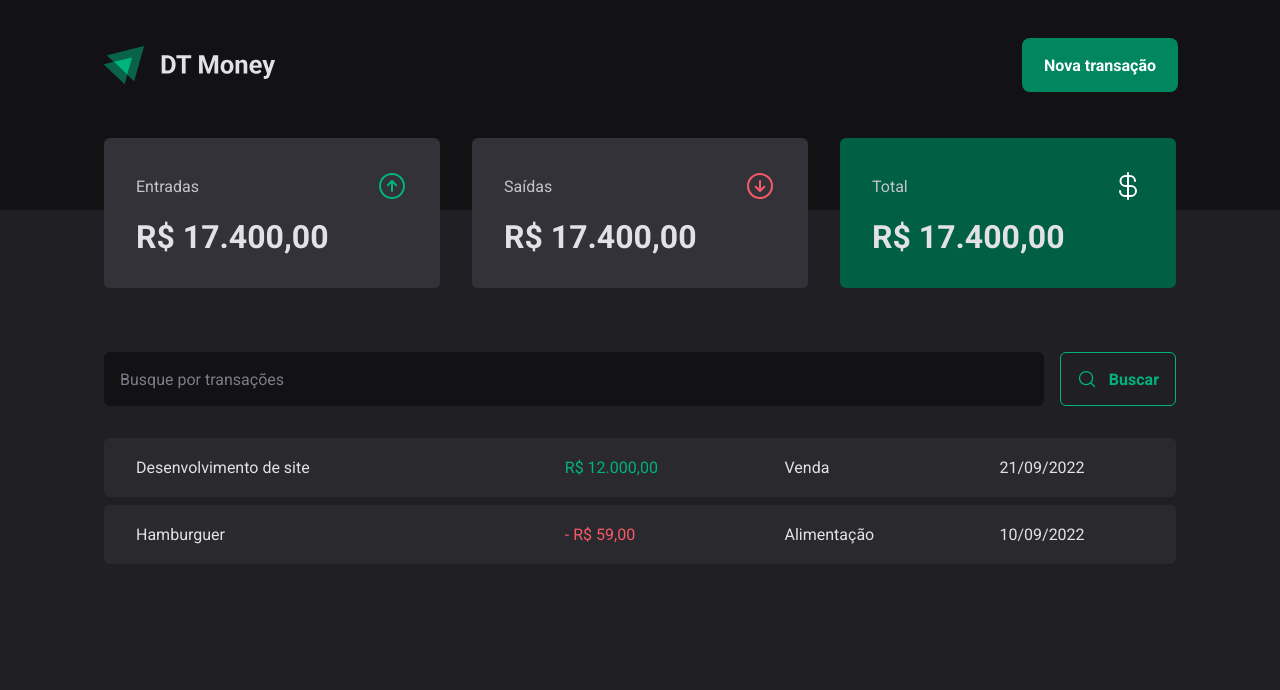
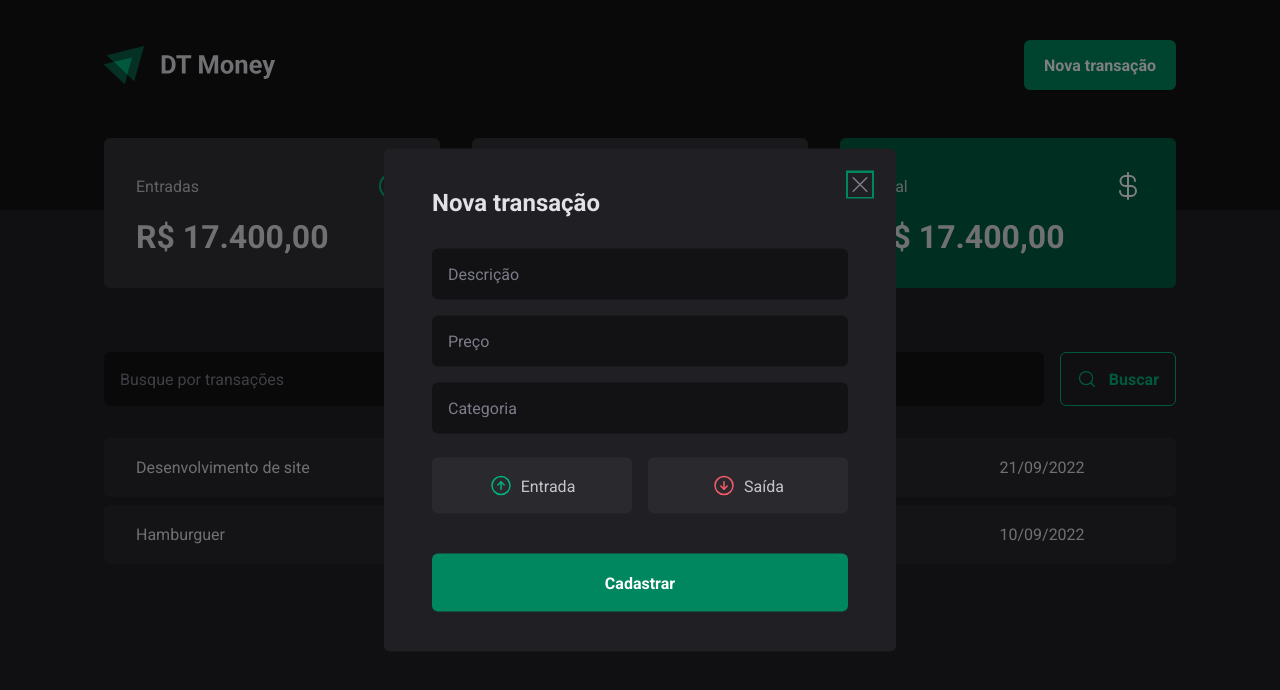
Before and after one commit to joel-luis/dt-money, a React (Vite) app: page / in a window 1280 px wide. Both pictures are taken after a click on the button "Nova transação". Shown: the top 690 px of the page. Built offline with nearby package versions, Linux system fonts and the light colour scheme.

Commit message:
create component modal

```diff
--- a/package.json
+++ b/package.json
@@ -9,6 +9,8 @@
     "lint": "eslint src --max-warnings=0"
   },
   "dependencies": {
+    "@radix-ui/react-dialog": "^1.0.2",
+    "@radix-ui/react-radio-group": "^1.1.0",
     "phosphor-react": "^1.4.1",
     "react": "^18.0.0",
     "react-dom": "^18.0.0",
--- a/src/components/Header/index.tsx
+++ b/src/components/Header/index.tsx
@@ -1,12 +1,20 @@
 import * as S from './styles'
+import * as Dialog from '@radix-ui/react-dialog'
+
 import igniteLogo from 'assets/ignite-logo.svg'
+import { NewTransactionModal } from 'components/NewTransactionModal'
 
 export function Header() {
   return (
     <S.HeaderContainer>
       <S.HeaderContent>
         <img src={igniteLogo} alt="" />
-        <S.NewTransactionButton>Nova transação</S.NewTransactionButton>
+        <Dialog.Root>
+          <Dialog.Trigger asChild>
+            <S.NewTransactionButton>Nova transação</S.NewTransactionButton>
+          </Dialog.Trigger>
+          <NewTransactionModal />
+        </Dialog.Root>
       </S.HeaderContent>
     </S.HeaderContainer>
   )
--- /dev/null
+++ b/src/components/NewTransactionModal/index.tsx
@@ -0,0 +1,35 @@
+import * as S from './styles'
+import * as Dialog from '@radix-ui/react-dialog'
+import { ArrowCircleDown, ArrowCircleUp, X } from 'phosphor-react'
+
+export function NewTransactionModal() {
+  return (
+    <Dialog.Portal>
+      <S.Overlay />
+      <S.Content>
+        <Dialog.Title>Nova transação</Dialog.Title>
+        <S.CloseButton>
+          <X size={24} />
+        </S.CloseButton>
+        <form action="">
+          <input type="text" placeholder="Descrição" required />
+          <input type="number" placeholder="Preço" required />
+          <input type="text" placeholder="Categoria" required />
+
+          <S.TransactionType>
+            <S.TransactionTypeButton variant="income" value="income">
+              <ArrowCircleUp size={24} />
+              Entrada
+            </S.TransactionTypeButton>
+            <S.TransactionTypeButton variant="outcome" value="outcome">
+              <ArrowCircleDown size={24} />
+              Saída
+            </S.TransactionTypeButton>
+          </S.TransactionType>
+
+          <button type="submit">Cadastrar</button>
+        </form>
+      </S.Content>
+    </Dialog.Portal>
+  )
+}
--- /dev/null
+++ b/src/components/NewTransactionModal/styles.ts
@@ -0,0 +1,120 @@
+import styled, { css } from 'styled-components'
+import * as Dialog from '@radix-ui/react-dialog'
+import * as RadioGroup from '@radix-ui/react-radio-group'
+
+export const Overlay = styled(Dialog.Overlay)`
+  position: fixed;
+  width: 100vw;
+  height: 100vh;
+  inset: 0;
+  background: rgba(0, 0, 0, 0.5);
+`
+export const Content = styled(Dialog.Content)`
+  ${({ theme }) => css`
+    min-width: 32rem;
+    border-radius: 6px;
+    padding: 2.5rem 3rem;
+    background: ${theme['gray-800']};
+
+    position: fixed;
+    top: 50%;
+    left: 50%;
+    transform: translate(-50%, -50%);
+
+    form {
+      margin-top: 2rem;
+      display: flex;
+      flex-direction: column;
+      gap: 1rem;
+
+      input {
+        border-radius: 6px;
+        border: 0;
+        background: ${theme['gray-900']};
+        color: ${theme['gray-300']};
+        padding: 1rem;
+
+        &::placeholder {
+          color: ${theme['gray-500']};
+        }
+      }
+
+      button[type='submit'] {
+        height: 58px;
+        border: 0;
+        background: ${theme['green-500']};
+        color: ${theme['white']};
+        font-weight: bold;
+        padding: 0 1.25rem;
+        border-radius: 6px;
+        margin-top: 1.5rem;
+        cursor: pointer;
+        transition: background-color 0.2s ease-in-out;
+
+        &:hover {
+          background: ${theme['green-700']};
+        }
+      }
+    }
+  `}
+`
+export const CloseButton = styled(Dialog.Close)`
+  ${({ theme }) => css`
+    position: absolute;
+    background: transparent;
+    border: 0;
+    top: 1.5rem;
+    right: 1.5rem;
+    line-height: 0;
+    cursor: pointer;
+    color: ${theme['gray-500']};
+  `}
+`
+export const TransactionType = styled(RadioGroup.Root)`
+  display: grid;
+  grid-template-columns: repeat(2, 1fr);
+  gap: 1rem;
+  margin-top: 0.5rem;
+`
+
+interface TransactionTypeButtonProps {
+  variant: 'income' | 'outcome'
+}
+
+export const TransactionTypeButton = styled(
+  RadioGroup.Item
+)<TransactionTypeButtonProps>`
+  ${({ theme, variant }) => css`
+    background: ${theme['gray-700']};
+    padding: 1rem;
+    display: flex;
+    align-items: center;
+    justify-content: center;
+    gap: 0.5rem;
+    border-radius: 6px;
+    cursor: pointer;
+    border: 0;
+    color: ${theme['gray-300']};
+
+    svg {
+      color: ${variant === 'income' ? theme['green-300'] : theme['red-300']};
+    }
+
+    &[data-state='unchecked']:hover {
+      background: ${theme['gray-600']};
+      transition: background-color 0.2s;
+    }
+
+    &[data-state='checked'] {
+      color: ${theme['white']};
+      background: ${variant === 'income'
+        ? theme['green-500']
+        : theme['red-500']};
+
+      transition: background-color 0.2s;
+      svg {
+        color: ${theme['white']};
+      }
+    }
+  `}
+`
```
Also changed, not shown: 1 other file (tests, documents, lock files or other folders).
